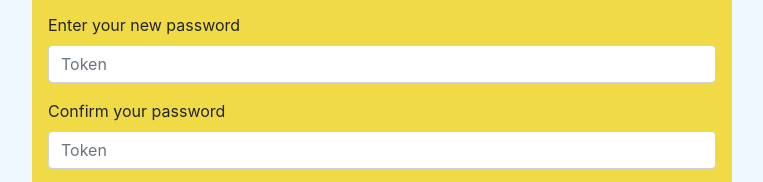
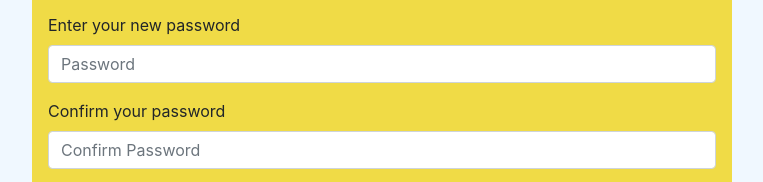
Before and after one commit to aleemaheer/Todos-Backend, a website: page public/forgotPassword/setPassword.html in a window 1280 px wide. Shown: the part 263-445 px from the top of the page, without its empty margins (258-1021 px from the left). Drawn offline with nearby package versions, Linux system fonts and the light colour scheme.

Commit message:
Updated a file in frontend

```diff
--- a/public/forgotPassword/setPassword.html
+++ b/public/forgotPassword/setPassword.html
@@ -22,11 +22,11 @@
         </div>
         <div class="form-group">
             <label for="formGroupExampleInput2">Enter your new password</label>
-            <input type="text" class="form-control" id="password" placeholder="Token">
+            <input type="password" class="form-control" id="password" placeholder="Password">
         </div>
         <div class="form-group">
             <label for="formGroupExampleInput2">Confirm your password</label>
-            <input type="text" class="form-control" id="confirmPassword" placeholder="Token">
+            <input type="password" class="form-control" id="confirmPassword" placeholder="Confirm Password">
         </div>
         <div class="form-group">
             <button id="btn" class="btn btn-light">Set Password</button>
```
